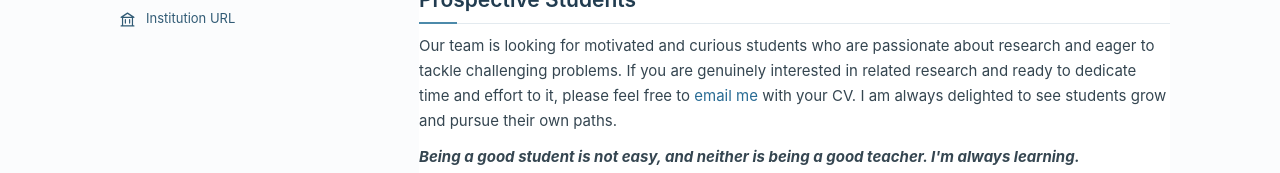
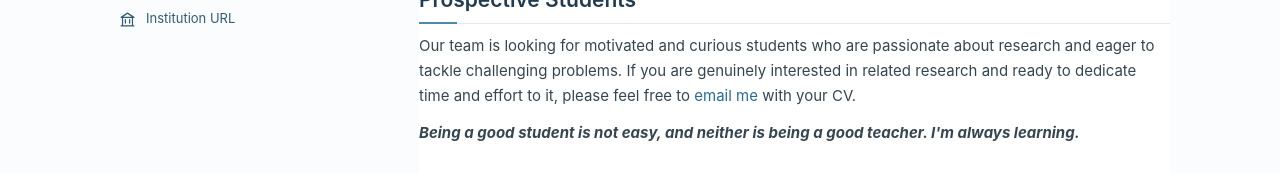
Before and after one commit to Shuyu-07/Shuyu-07.github.io, a plain HTML site: page index.html in a window 1280 px wide. Shown: the part 544-717 px from the top of the page. Drawn offline with Linux system fonts and the light colour scheme.

Commit message:
Update index.html

```diff
--- a/index.html
+++ b/index.html
@@ -36,7 +36,7 @@
       </section>
       <section>
         <h2>Prospective Students</h2>
-        <p>Our team is looking for motivated and curious students who are passionate about research and eager to tackle challenging problems. If you are genuinely interested in related research and ready to dedicate time and effort to it, please feel free to <a href="mailto:shuyu_jiang[at]scu.edu.cn">email me</a> with your CV. I am always delighted to see students grow and pursue their own paths. </p>
+        <p>Our team is looking for motivated and curious students who are passionate about research and eager to tackle challenging problems. If you are genuinely interested in related research and ready to dedicate time and effort to it, please feel free to <a href="mailto:shuyu_jiang[at]scu.edu.cn">email me</a> with your CV. </p>
         <p><strong><em>Being a good student is not easy, and neither is being a good teacher. I'm always learning.</em></strong></p>
       </section>
       <section>
```
